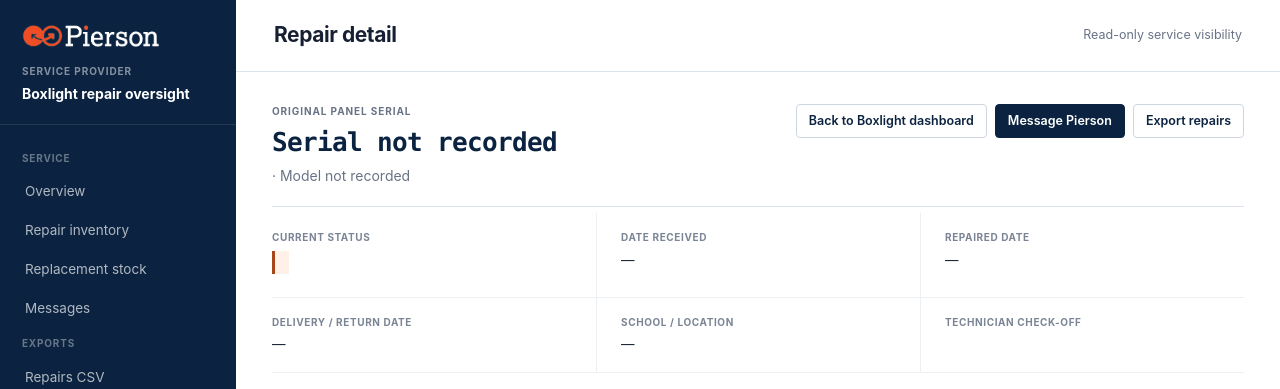
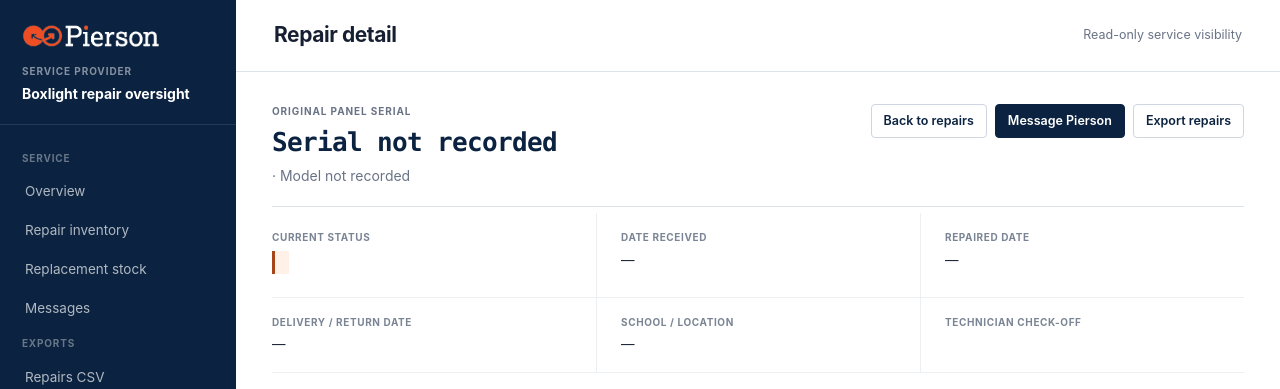
Before and after one commit to jralleman12A/pierson-repairs, a Python web app: template templates/boxlight/repair_detail.html in a window 1280 px wide. Shown: the top 389 px of the page. Run offline with Jinja, Linux system fonts and the light colour scheme; the template is opened without the code that fills it, so the values that code supplies are empty.

Commit message:
Fix Boxlight repairs page errors

```diff
--- a/templates/boxlight/repair_detail.html
+++ b/templates/boxlight/repair_detail.html
@@ -10,7 +10,7 @@
         <div class="detail-sub">{{ unit.intake_id }} · {{ unit.model or 'Model not recorded' }}</div>
     </div>
     <div class="actions">
-        <a class="btn" href="{{ url_for('boxlight_dashboard') }}">Back to Boxlight dashboard</a>
+        <a class="btn" href="{{ url_for('boxlight_repairs') }}">Back to repairs</a>
         <a class="btn primary" href="{{ url_for('boxlight_messages', unit_id=unit.id) }}">Message Pierson</a>
         <a class="btn" href="{{ url_for('boxlight_export_repairs') }}">Export repairs</a>
     </div>
--- a/templates/boxlight/repairs.html
+++ b/templates/boxlight/repairs.html
@@ -53,7 +53,7 @@
                     <td><span class="status {% if u.status in ['Completed','Delivered to MCPS','Shipped Back to MCPS'] %}good{% elif u.status=='Scrapped' %}bad{% elif u.status in ['In Repair','Waiting on Parts'] %}info{% else %}warn{% endif %}">{{ u.status }}</span></td>
                     <td>{{ u.date_received or '—' }}</td>
                     <td>{{ u.repaired_date or '—' }}</td>
-                    <td>{{ u.final_outcome|truncate(48) or '—' }}</td>
+                    <td>{{ (u.final_outcome or '')|truncate(48) or '—' }}</td>
                     <td class="mono">{% if u.replacement_panel %}{{ u.replacement_panel[0].serial_number }}{% else %}—{% endif %}</td>
                     <td><a href="{{ url_for('boxlight_repair_detail', unit_id=u.id) }}">View</a></td>
                 </tr>
```
